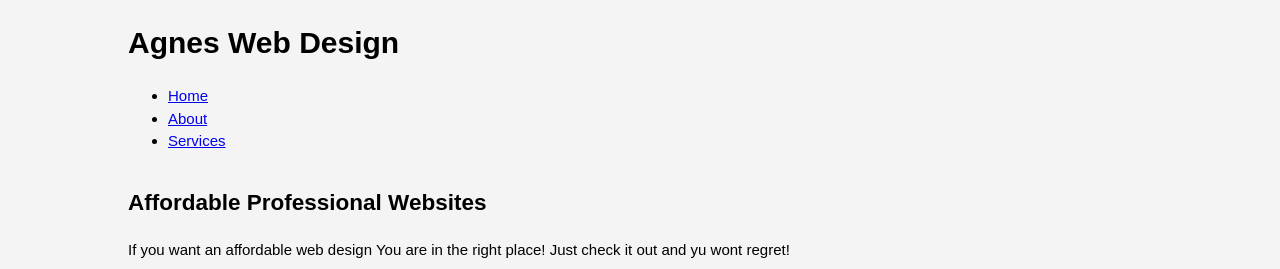
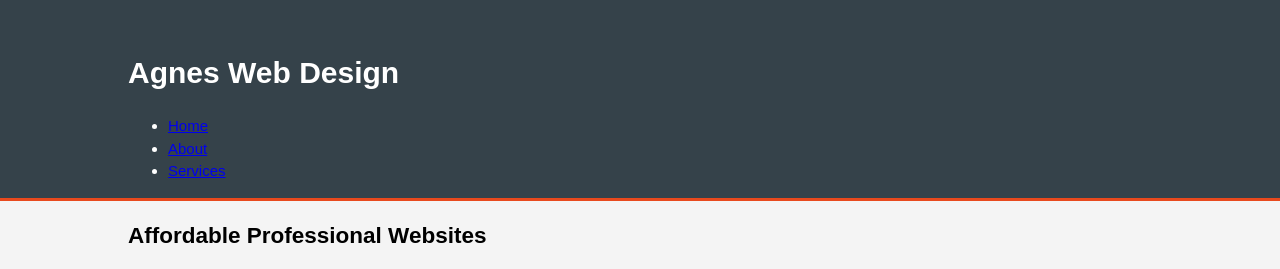
Before and after one commit to brettl1991/HTML5-Website, a plain HTML site: page index.html in a window 1280 px wide. Shown: the top 269 px of the page. Drawn offline with Linux system fonts and the light colour scheme.

Commit message:
Design the header

```diff
--- a/css/style.css
+++ b/css/style.css
@@ -9,9 +9,17 @@ body {
 }
 
 /* Global */
-
 .container {
     width: 80%;
     margin: auto;
     overflow: hidden;
 }
+
+/* Header */
+header {
+    background: #35424a;
+    color: #ffffff;
+    padding-top: 30px;
+    min-height: 70px;
+    border-bottom: #e8491d 3px solid;
+}
```
